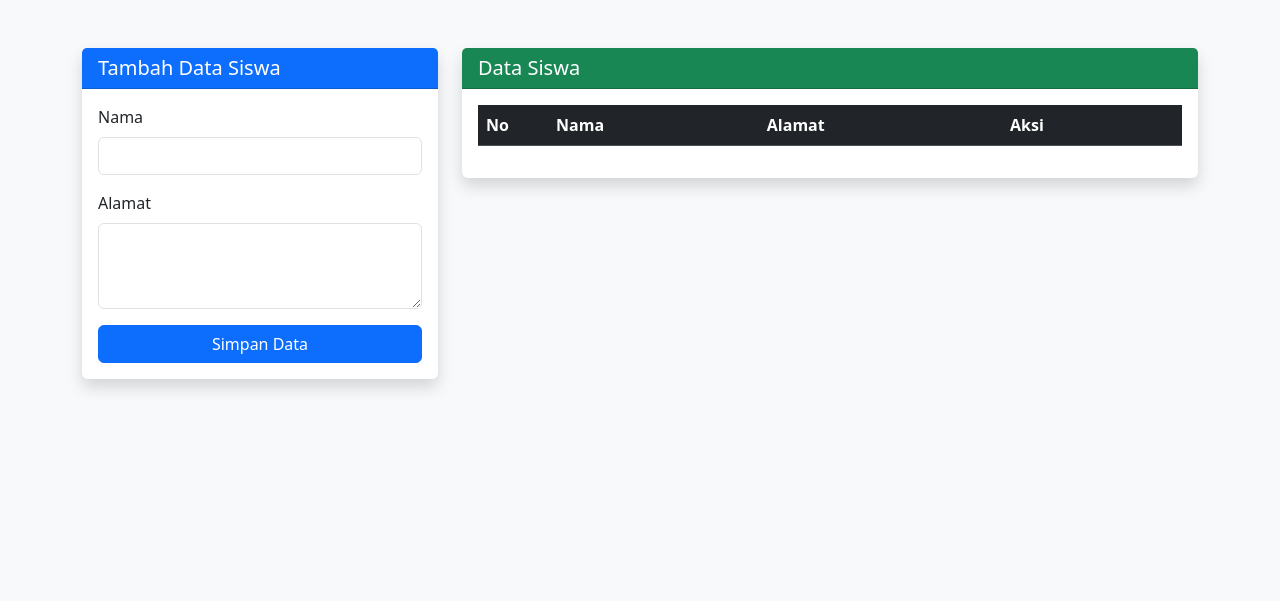
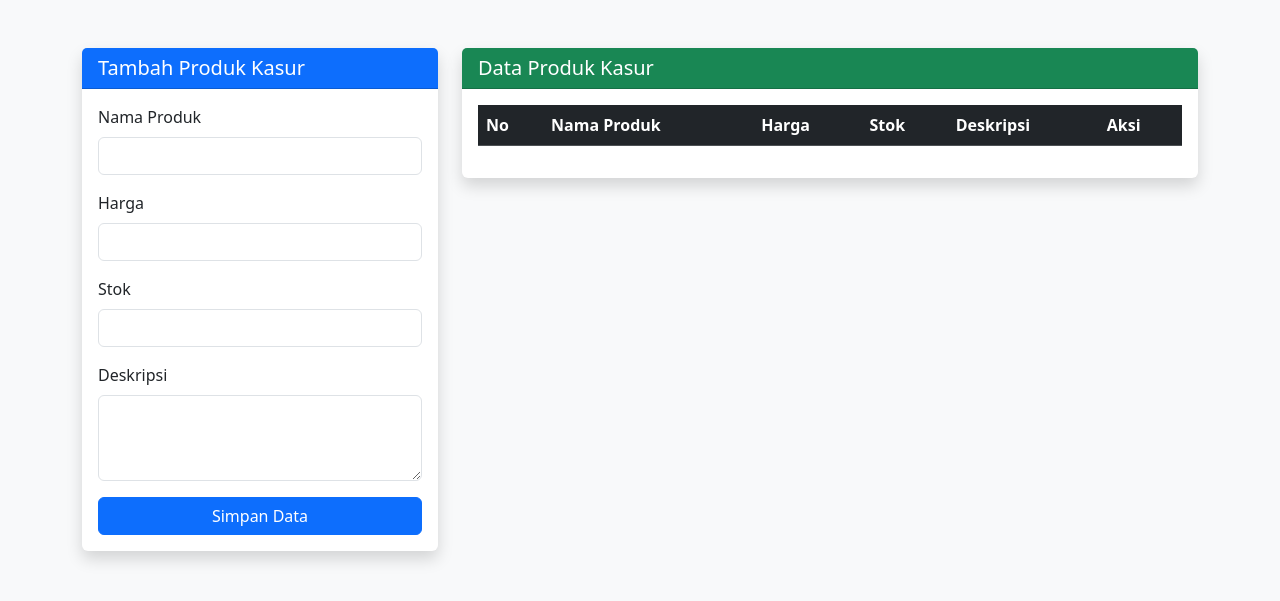
Before and after one commit to SKERTON11/CrudRM, a PHP site: page / in a window 1280 px wide. Shown: the top 601 px of the page. Run offline with PHP 8.4, Linux system fonts and the light colour scheme; data that the repository does not hold is empty.

Commit message:
CRUD produk selesai

```diff
--- a/index.php
+++ b/index.php
@@ -6,7 +6,7 @@
 <head>
     <meta charset="UTF-8">
     <meta name="viewport" content="width=device-width, initial-scale=1.0">
-    <title>Data Siswa</title>
+    <title>Data Produk Kasur</title>
 
     <!-- Bootstrap 5 -->
     <link href="https://cdn.jsdelivr.net/npm/bootstrap@5.3.7/dist/css/bootstrap.min.css" rel="stylesheet">
@@ -22,20 +22,30 @@
                 <!-- Form Tambah -->
                 <div class="card shadow border-0">
                     <div class="card-header bg-primary text-white">
-                        <h5 class="mb-0">Tambah Data Siswa</h5>
+                        <h5 class="mb-0">Tambah Produk Kasur</h5>
                     </div>
 
                     <div class="card-body">
                         <form method="POST" action="tambah.php">
 
                             <div class="mb-3">
-                                <label class="form-label">Nama</label>
-                                <input type="text" name="nama" class="form-control" required>
+                                <label class="form-label">Nama Produk</label>
+                                <input type="text" name="nama_produk" class="form-control" required>
                             </div>
 
                             <div class="mb-3">
-                                <label class="form-label">Alamat</label>
-                                <textarea name="alamat" class="form-control" rows="3" required></textarea>
+                                <label class="form-label">Harga</label>
+                                <input type="number" name="harga" class="form-control" required>
+                            </div>
+
+                            <div class="mb-3">
+                                <label class="form-label">Stok</label>
+                                <input type="number" name="stok" class="form-control" required>
+                            </div>
+
+                            <div class="mb-3">
+                                <label class="form-label">Deskripsi</label>
+                                <textarea name="deskripsi" class="form-control" rows="3"></textarea>
                             </div>
 
                             <button type="submit" class="btn btn-primary w-100">
@@ -53,7 +63,7 @@
                 <!-- Tabel Data -->
                 <div class="card shadow border-0">
                     <div class="card-header bg-success text-white">
-                        <h5 class="mb-0">Data Siswa</h5>
+                        <h5 class="mb-0">Data Produk Kasur</h5>
                     </div>
 
                     <div class="card-body">
@@ -62,31 +72,35 @@
                             <table class="table table-hover align-middle">
                                 <thead class="table-dark">
                                     <tr>
-                                        <th width="70">No</th>
-                                        <th>Nama</th>
-                                        <th>Alamat</th>
-                                        <th width="180">Aksi</th>
+                                        <th>No</th>
+                                        <th>Nama Produk</th>
+                                        <th>Harga</th>
+                                        <th>Stok</th>
+                                        <th>Deskripsi</th>
+                                        <th>Aksi</th>
                                     </tr>
                                 </thead>
 
                                 <tbody>
                                     <?php
                                     $no = 1;
-                                    $data = mysqli_query($koneksi, "SELECT * FROM siswa");
+                                    $data = mysqli_query($koneksi, "SELECT * FROM produk");
 
                                     while ($d = mysqli_fetch_array($data)) {
                                     ?>
                                         <tr>
                                             <td><?= $no++ ?></td>
-                                            <td><?= $d['nama'] ?></td>
-                                            <td><?= $d['alamat'] ?></td>
+                                            <td><?= $d['nama_produk'] ?></td>
+                                            <td>Rp <?= number_format($d['harga']) ?></td>
+                                            <td><?= $d['stok'] ?></td>
+                                            <td><?= $d['deskripsi'] ?></td>
                                             <td>
-                                                <a href="edit.php?id=<?= $d['id'] ?>"
+                                                <a href="edit.php?id=<?= $d['id_produk'] ?>"
                                                     class="btn btn-warning btn-sm">
                                                     Edit
                                                 </a>
 
-                                                <a href="hapus.php?id=<?= $d['id'] ?>"
+                                                <a href="hapus.php?id=<?= $d['id_produk'] ?>"
                                                     class="btn btn-danger btn-sm"
                                                     onclick="return confirm('Yakin ingin menghapus data ini?')">
                                                     Hapus
```
Also changed, not shown: edit.php (+43 -12 lines), hapus.php (+13 -3 lines), tambah.php (+25 -5 lines), update.php (+31 -6 lines).
